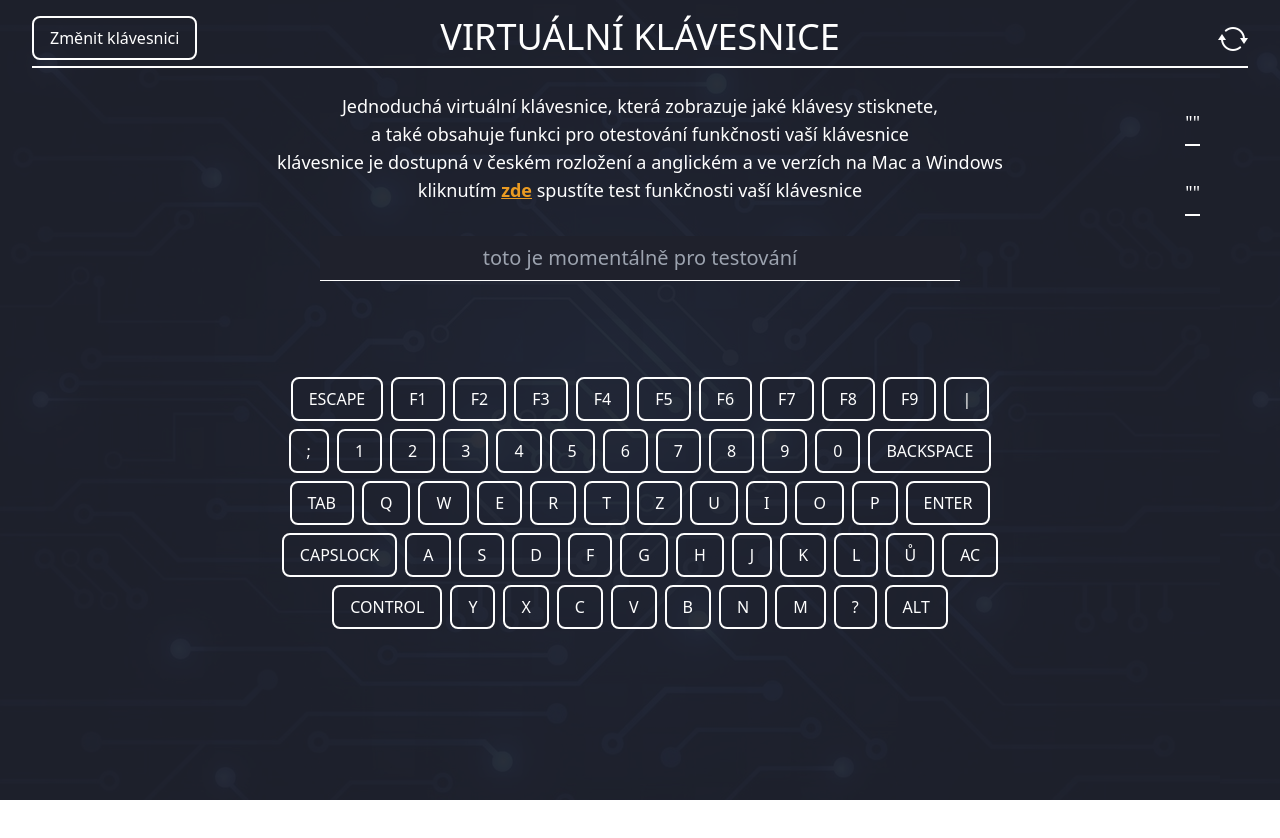
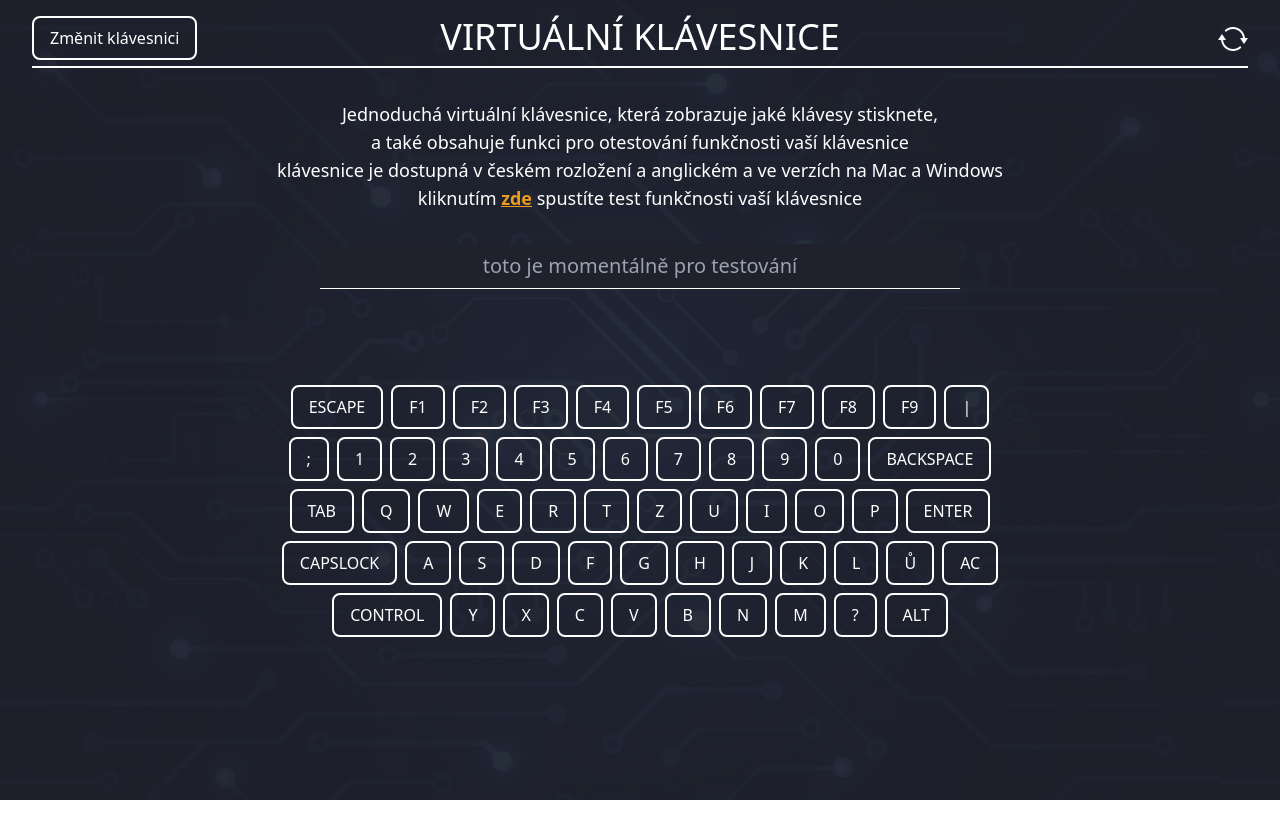
Before and after one commit to OndrejLosensky/virtual-keyboard, a React (Create React App) app: page / in a window 1280 px wide. Shown: the top 838 px of the page. Built offline with nearby package versions, Linux system fonts and the light colour scheme; the HTML template or start-up script is replaced by a standard one.

Commit message:
schování zobrazování stisků

```diff
--- a/src/components/keyboard/Keyboard.js
+++ b/src/components/keyboard/Keyboard.js
@@ -90,6 +90,7 @@ const Keyboard = () => {
 
           <div>
             {/*Funkce pro zobrazování stisknutých naposledy klávech*/}
+            {/*
             <div className="flex flex-col pt-2 absolute right-0 mr-20">
                 <DisplayKey/>
                 <div className="flex flex-col justify-center items-center pt-8">
@@ -101,8 +102,8 @@ const Keyboard = () => {
                   </div>
                 </div>
             </div>
-
-            <p className="text-foreColorWhite pt-6  text-center text-lg font-thin">
+            */}
+            <p className="text-foreColorWhite pt-8  text-center text-lg font-thin">
 
               Jednoduchá virtuální klávesnice, která zobrazuje jaké klávesy stisknete,<br/>
               a také obsahuje funkci pro otestování funkčnosti vaší klávesnice <br/>
```
